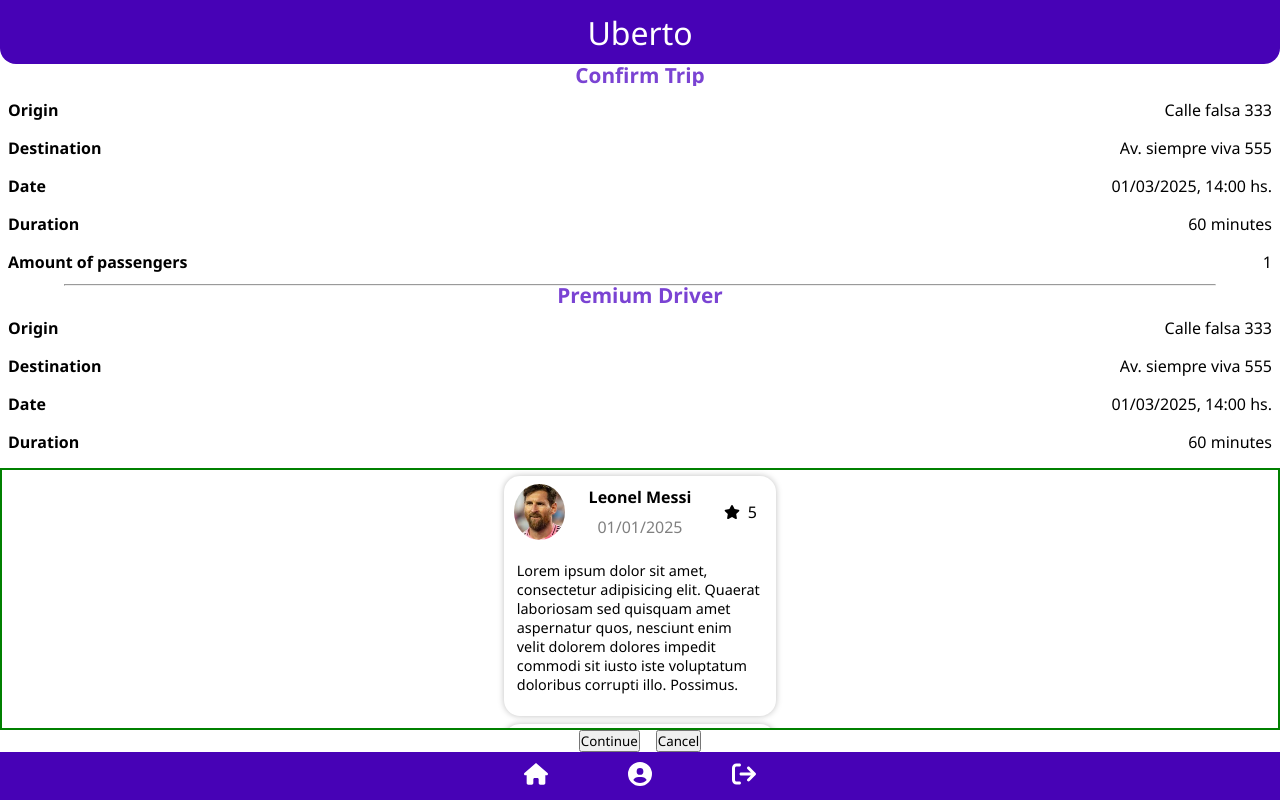
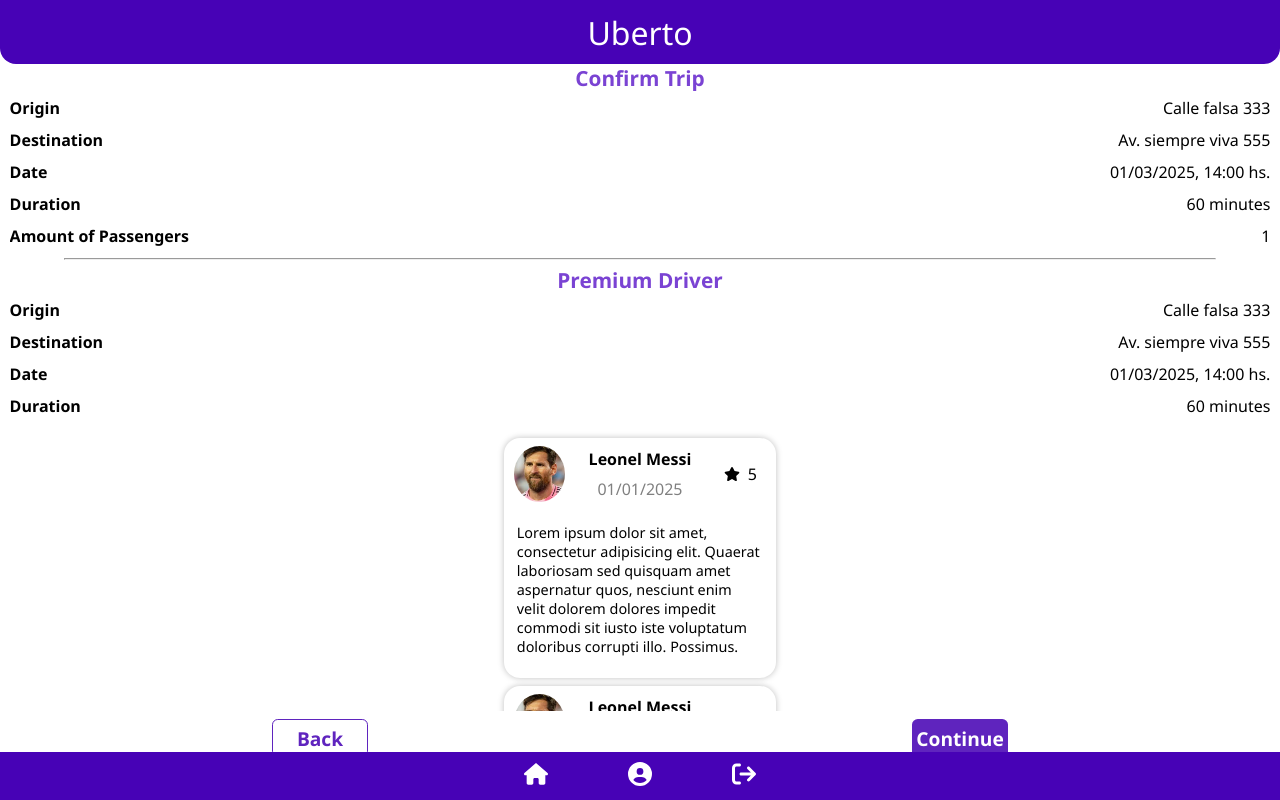
Before and after one commit to Adrianibarra97/uberto-app-frontend, a React (Vite) app: page /confirmation-trip in a window 1280 px wide. Built offline with nearby package versions, Linux system fonts and the light colour scheme.

Commit message:
confirn page

```diff
--- a/src/components/driver-info/DriverInfo.css
+++ /dev/null
@@ -1,14 +0,0 @@
-.driver-info-container {
-    display: flex;
-    flex-direction: column;
-    width: 100%;
-    gap: .4em;
-}
-
-.driver-container {
-    display: flex;
-    justify-content: space-between;
-    width: 100%;
-    align-items: center;
-    padding: 0.3em 0.5em;
-}
--- a/src/components/driver-info/DriverInfo.tsx
+++ /dev/null
@@ -1,28 +0,0 @@
-import './DriverInfo.css'
-
-export const DriverInfo = () => {
-
-  return (
-    <div className='driver-info-container'>
-      <div className='driver-container'>
-            <p className='info-attribute'>Origin</p>
-            <p>Calle falsa 333</p>
-          </div>
-
-          <div className='driver-container'>
-            <p className='info-attribute'>Destination</p>
-            <p>Av. siempre viva 555</p>
-          </div>
-
-          <div className='driver-container'>
-            <p className='info-attribute'>Date</p>
-            <p>01/03/2025, 14:00 hs.</p>
-          </div>
-
-          <div className='driver-container'>
-            <p className='info-attribute'>Duration</p>
-            <p>60 minutes</p>
-          </div>
-    </div>
-  )
-}
--- a/src/components/grid-review/GridReview.css
+++ b/src/components/grid-review/GridReview.css
@@ -1,11 +1,10 @@
 .grid-review-container {
     display: grid;
     grid-template-columns: 1fr;
+    height: 42%;
     width: 100%;
-    gap: 0.5rem;
-    padding: 0.4rem;
-    overflow-y: auto;
-    align-content: start;
-    justify-items: center;
-    border: 2px solid green;
+    overflow-y: scroll;
+    place-items: center;
+    padding: 1em 0em;
+    gap: 0.5em;
 }
--- a/src/components/info-trip/InfoTrip.css
+++ b/src/components/info-trip/InfoTrip.css
@@ -1,16 +1,17 @@
 .info-container {
     display: flex;
     flex-direction: column;
+    height: auto;
     width: 100%;
-    gap: .4em;
 }
 
 .info-row {
     display: flex;
     width: 100%;
+    height: 2em;
     justify-content: space-between;
     align-items: center;
-    padding: 0.3em 0.5em;
+    padding: 0em 0.6em;
 }
 
 .info-attribute {
--- a/src/components/info-trip/InfoTrip.tsx
+++ b/src/components/info-trip/InfoTrip.tsx
@@ -1,29 +1,21 @@
 import './InfoTrip.css'
 
-export const InfoTrip = () => {
+interface PropInfoTrip {
+  map: Map<string,string>
+}
+
+export const InfoTrip = (propInfoTrip: PropInfoTrip) => {
 
   return (
     <div className='info-container'>
+    {
+     Array.from(propInfoTrip.map.entries()).map((value) =>
       <div className='info-row'>
-        <p className='info-attribute'>Origin</p>
-        <p>Calle falsa 333</p>
+        <p className='info-attribute'>{value[0]}</p>
+        <p>{value[1]}</p>
       </div>
-      <div className='info-row'>
-        <p className='info-attribute'>Destination</p>
-        <p>Av. siempre viva 555</p>
-      </div>
-      <div className='info-row'>
-        <p className='info-attribute'>Date</p>
-        <p>01/03/2025, 14:00 hs.</p>
-      </div>
-      <div className='info-row'>
-        <p className='info-attribute'>Duration</p>
-        <p>60 minutes</p>
-      </div>
-      <div className='info-row'>
-        <p className='info-attribute'>Amount of passengers</p>
-        <p>1</p>
-      </div>
+     )
+    }
     </div>
   )
 }
--- a/src/components/title-component/TitleComponent.css
+++ b/src/components/title-component/TitleComponent.css
@@ -1,7 +1,7 @@
 .title-component {
     display: flex;
-    height: 10%;
     width: 100%;
+    height: auto;
     align-items:center;
     justify-content: center;
     color: #7a43d3;
--- a/src/css/index.css
+++ b/src/css/index.css
@@ -37,8 +37,6 @@
 }
 
 .main-layout {
-  display: flex;
-  flex-direction: column;
   height: 86vh;
   width: 100vw;
 }
--- a/src/pages/confirmation-trip/ConfirmationTrip.css
+++ b/src/pages/confirmation-trip/ConfirmationTrip.css
@@ -1,16 +1,33 @@
-.review-info-container,
 .trip-info-container {
     display: flex;
     flex-direction: column;
-    gap: .5em;
-    flex: 0 0 auto;
+    height: auto;
+    width: 100%;
 }
 
+.review-info-container {
+    display: flex;
+    flex-direction: column;
+    height: auto;
+    width: 100%;
+}
 
 .buttons-container {
-    display: flex;
-    width: 100%;
-    justify-content: center;
-    gap: 1em;
-    flex-shrink: 0;
+  display: flex;
+  width: 100%;
+  height: 8%;
+  align-items: center;
+  justify-content: space-around;
 }
+
+.button-review-component {
+  height: 2em;
+  width: 5em;
+  font-weight: bolder;
+}
+
+.button-color {
+  background-color: white;
+  border: 1px solid #5f24be;
+  color: #5f24be;
+}
--- a/src/pages/confirmation-trip/ConfirmationTrip.tsx
+++ b/src/pages/confirmation-trip/ConfirmationTrip.tsx
@@ -1,5 +1,4 @@
 import { DivisionComponent } from '../../components/division-component/DivisionComponent'
-import { DriverInfo } from '../../components/driver-info/DriverInfo'
 import { GridReview } from '../../components/grid-review/GridReview'
 import { InfoTrip } from '../../components/info-trip/InfoTrip'
 import { TitleComponent } from '../../components/title-component/TitleComponent'
@@ -7,25 +6,42 @@
 
 
 export const ConfirmationTrip = () => {
+
+  const infoTripData = new Map<string,string>([
+    ["Origin","Calle falsa 333"],
+    ["Destination","Av. siempre viva 555"],
+    ["Date","01/03/2025, 14:00 hs."],
+    ["Duration","60 minutes"],
+    ["Amount of Passengers","1"]
+  ]);
+
+  const infoDriverData = new Map<string,string>([
+    ["Origin","Calle falsa 333"],
+    ["Destination","Av. siempre viva 555"],
+    ["Date","01/03/2025, 14:00 hs."],
+    ["Duration","60 minutes"]
+  ]);
+
   return (
     <div className='main-layout'>
 
       <div className='trip-info-container'>
         <TitleComponent text="Confirm Trip" />
-        <InfoTrip />
+        <InfoTrip map = {infoTripData} />
       </div>
+
       <DivisionComponent  />
 
       <div className='review-info-container'>
           <TitleComponent text="Premium Driver" />
-          <DriverInfo />
+          <InfoTrip map = {infoDriverData} />
       </div>
 
-        <GridReview />
+      <GridReview />
 
       <div className='buttons-container'>
-        <button className='button-review-component'>Continue</button>
-        <button className='button-review-component'>Cancel</button>
+        <button className='button-component button-review-component button-color'>Back</button>
+        <button className='button-component button-review-component'>Continue</button>
       </div>
 
       </div>
```
Also changed, not shown: 1 other file (tests, documents, lock files or other folders).
